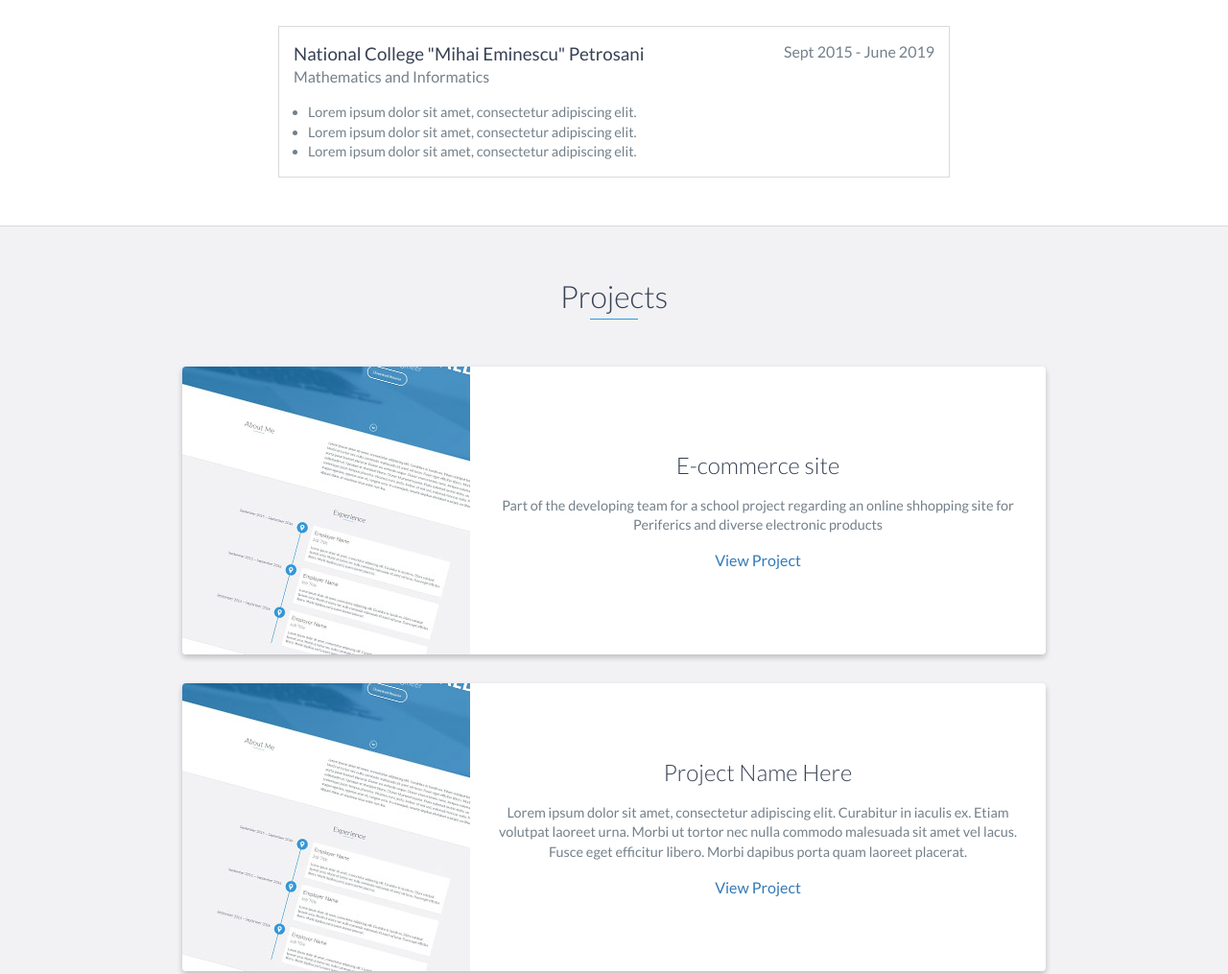
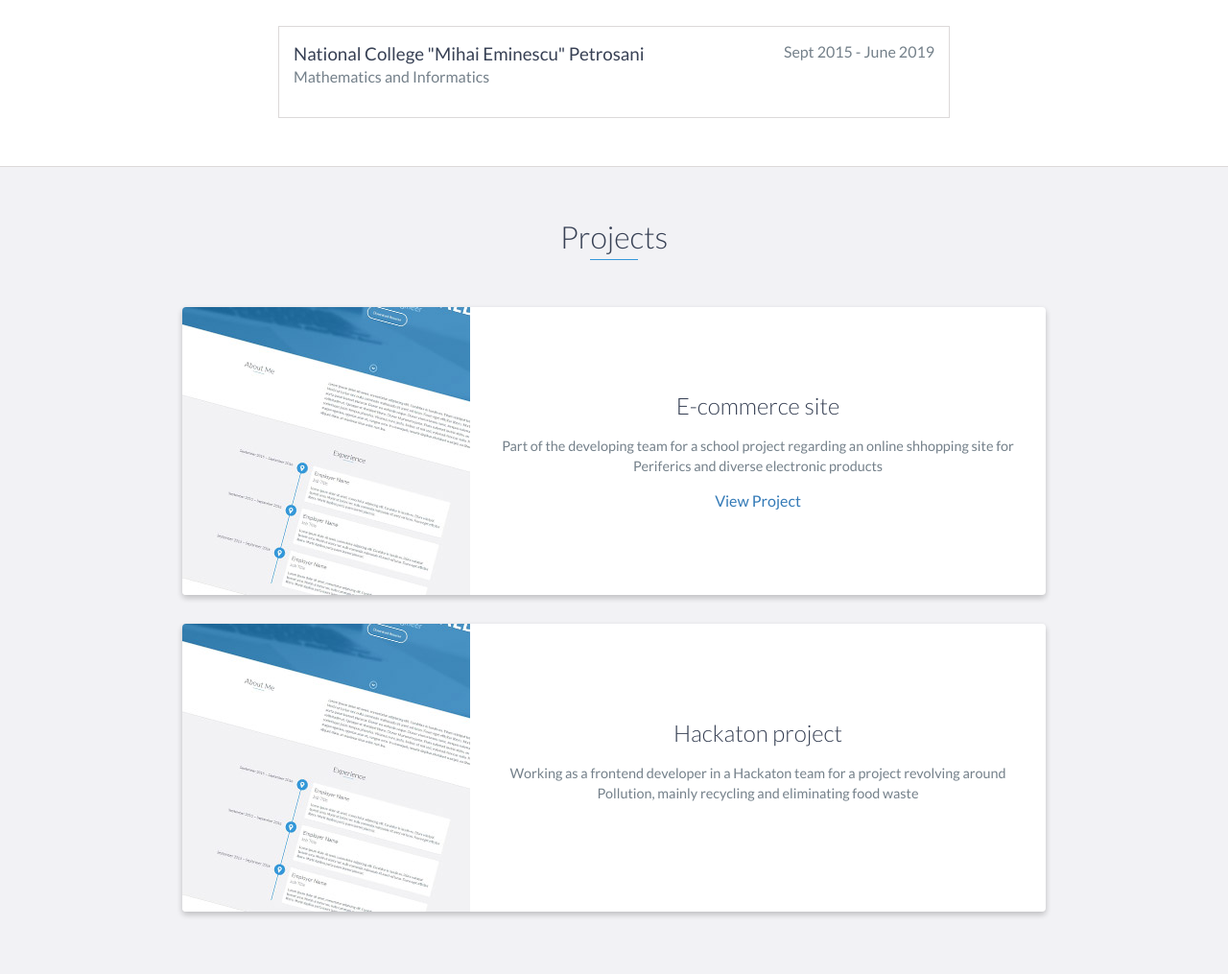
Before and after one commit to Razvan-Buzan/Portofolio, a website: page index.html in a window 1280 px wide. Shown: the part 1834-2849 px from the top of the page at 96% size. Drawn offline with nearby package versions, Linux system fonts and the light colour scheme.

Commit message:
Add files via upload

```diff
--- a/index.html
+++ b/index.html
@@ -50,7 +50,7 @@
         <div id="lead-content">
             <h1>Buzan Razvan Florin</h1>
             <h2>Software Engineer</h2>
-            <a href="Buzan_Razvan_-_Student.pdf" download class="btn-rounded-white">Download Resume</a>
+            <a href="CV Razvan-Florin Buzan.pdf" download class="btn-rounded-white">Download Resume</a>
         </div>
         <!-- End #lead-content -->
 
@@ -88,7 +88,7 @@
                 <h3>Endava</h3>
                 <h4>Summer Practice</h4>
                 <p>
-                    Currently part of the Frontend departament
+                     Part of the Frontend departament
                 </p>
             </div>
 
@@ -120,15 +120,6 @@
             <span class="education-date">Sept 2015 - June 2019</span>
             <h4>Mathematics and Informatics</h4>
             <ul>
-                <li>
-                    Lorem ipsum dolor sit amet, consectetur adipiscing elit.
-                </li>
-                <li>
-                    Lorem ipsum dolor sit amet, consectetur adipiscing elit.
-                </li>
-                <li>
-                    Lorem ipsum dolor sit amet, consectetur adipiscing elit.
-                </li>
             </ul>
         </div>
         <!-- End .education-block -->
@@ -161,11 +152,10 @@
                     </div>
                     <!-- End .project-image -->
                     <div class="project-info">
-                        <h3>Project Name Here</h3>
+                        <h3>Hackaton project</h3>
                         <p>
-                            Lorem ipsum dolor sit amet, consectetur adipiscing elit. Curabitur in iaculis ex. Etiam volutpat laoreet urna. Morbi ut tortor nec nulla commodo malesuada sit amet vel lacus. Fusce eget efficitur libero. Morbi dapibus porta quam laoreet placerat.
+                            Working as a frontend developer in a Hackaton team for a project revolving around Pollution, mainly recycling and eliminating food waste
                         </p>
-                        <a href="#">View Project</a>
                     </div>
                     <!-- End .project-info -->
                 </div>
```
Also changed, not shown: 1 other file.
